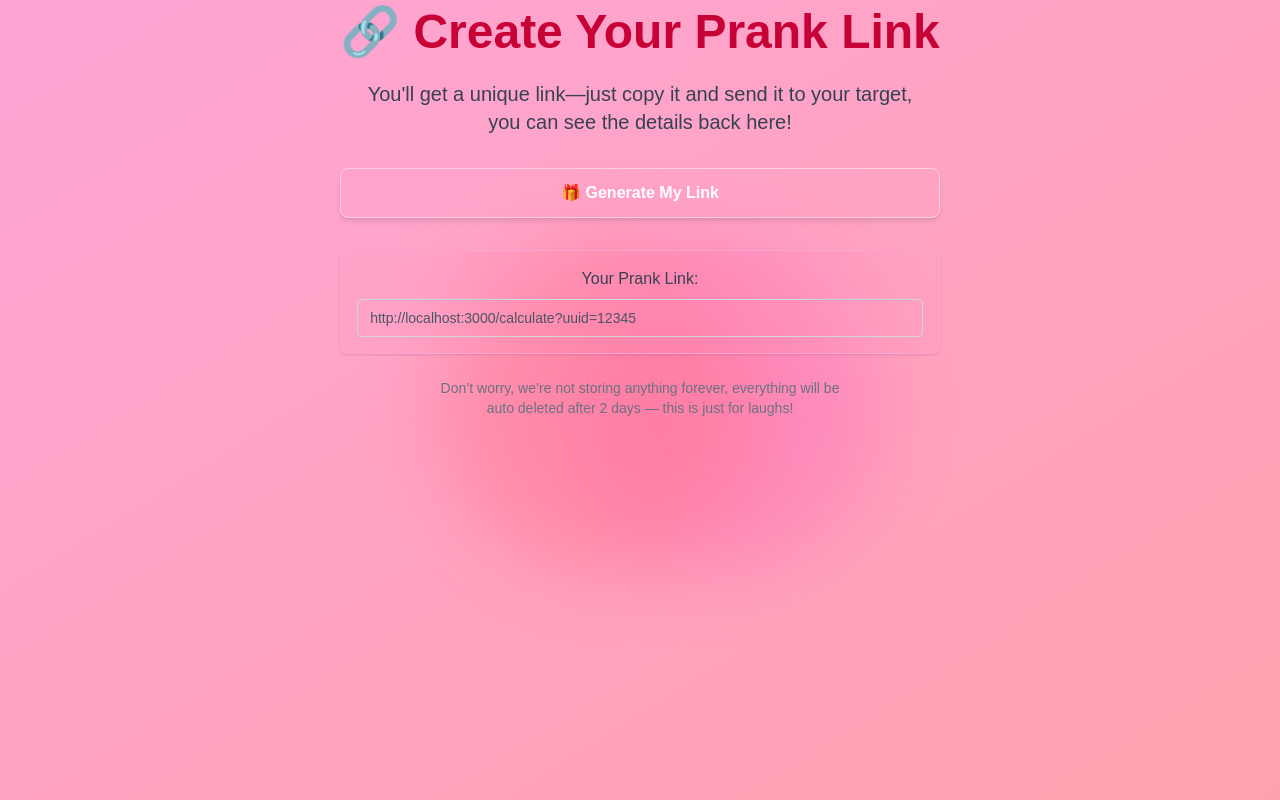
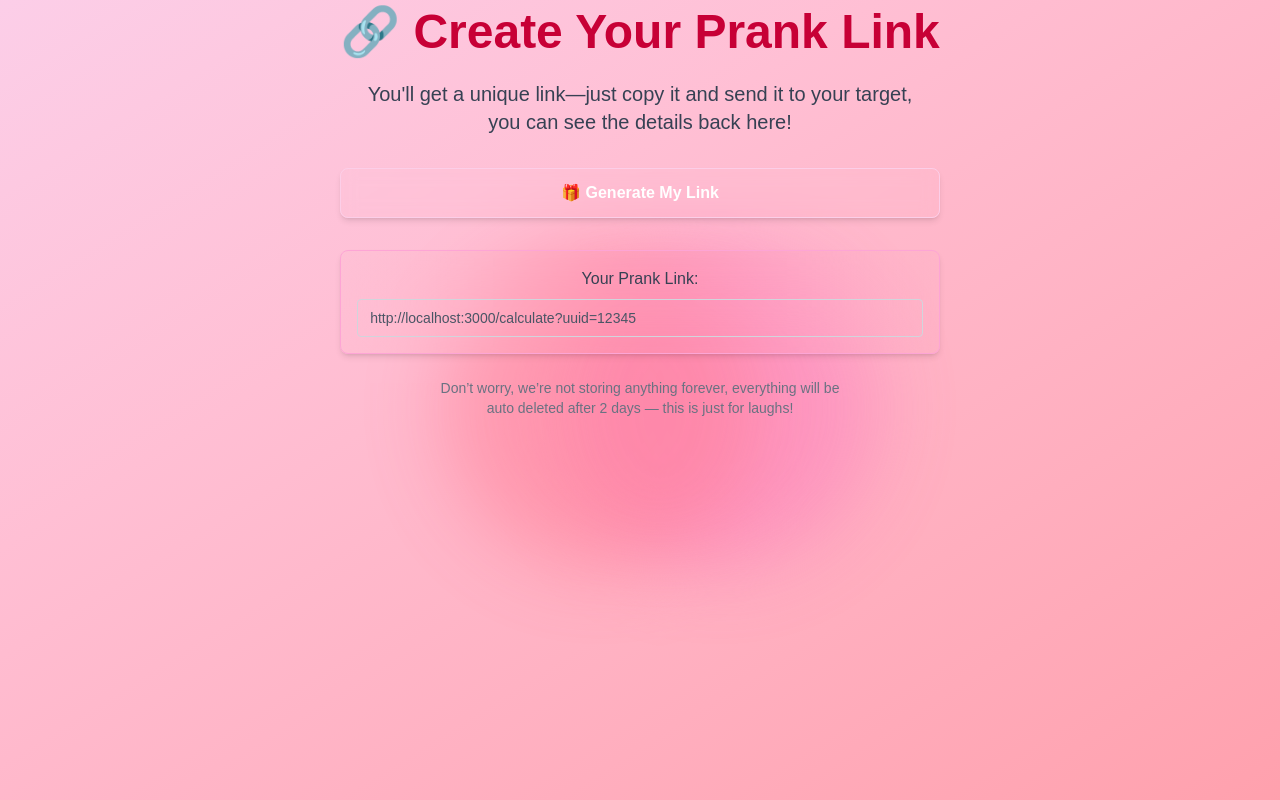
Before and after one commit to DelwinPrakash/fake-calculator, a Next.js app: page /generate in a window 1280 px wide. Built offline with nearby package versions, Linux system fonts and the light colour scheme.

Commit message:
other fixes and changes

```diff
--- a/app/generate/page.tsx
+++ b/app/generate/page.tsx
@@ -32,7 +32,7 @@ export default function Generate() {
       </button>
 
       {true && (
-        <div className="mt-8 p-4 bg-none backdrop-blur-3xl border border-pink-300 rounded-lg shadow-sm w-full">
+        <div className="mt-8 p-4 bg-none backdrop-blur-3xl border border-pink-300 rounded-lg shadow-md w-full">
           <p className="text-gray-700 font-medium mb-2">Your Prank Link:</p>
           <input
             type="text"
--- a/app/layout.tsx
+++ b/app/layout.tsx
@@ -27,7 +27,7 @@ export default function RootLayout({
       <body
         className={`${geistSans.variable} ${geistMono.variable} antialiased`}
       >
-        <main className="relative flex h-dvh justify-center bg-gradient-to-br from-pink-300 to-rose-300 p-2 overflow-hidden">
+        <main className="relative flex h-dvh justify-center bg-gradient-to-br from-pink-200 to-rose-300 p-2 overflow-hidden">
           <div className="absolute w-full h-full flex items-center justify-center pointer-events-none">
             <div className="relative w-80 h-80 animate-pulse bg-none">
               <div className="absolute w-80 h-80 top-0 left-20 bg-pink-400 rounded-full blur-2xl opacity-50" />
--- a/app/page.tsx
+++ b/app/page.tsx
@@ -24,7 +24,7 @@ export default function Home() {
 
       <button
         onClick={handleStartPranking}
-        className="px-6 py-3 bg-pink-600 text-white font-semibold rounded-lg shadow-md hover:bg-pink-700 transition duration-300 ease-in-out active:scale-95 active:shadow-inner"
+        className="px-6 py-3 bg-pink-600 text-white font-semibold rounded-lg shadow-md hover:bg-pink-700 transition duration-300 ease-in-out active:scale-95 active:shadow-inner cursor-pointer"
       >
         🎯 Start Pranking
       </button>
```
Also changed, not shown: package.json (+7 -6 lines), 1 other file (tests, documents, lock files or other folders).
